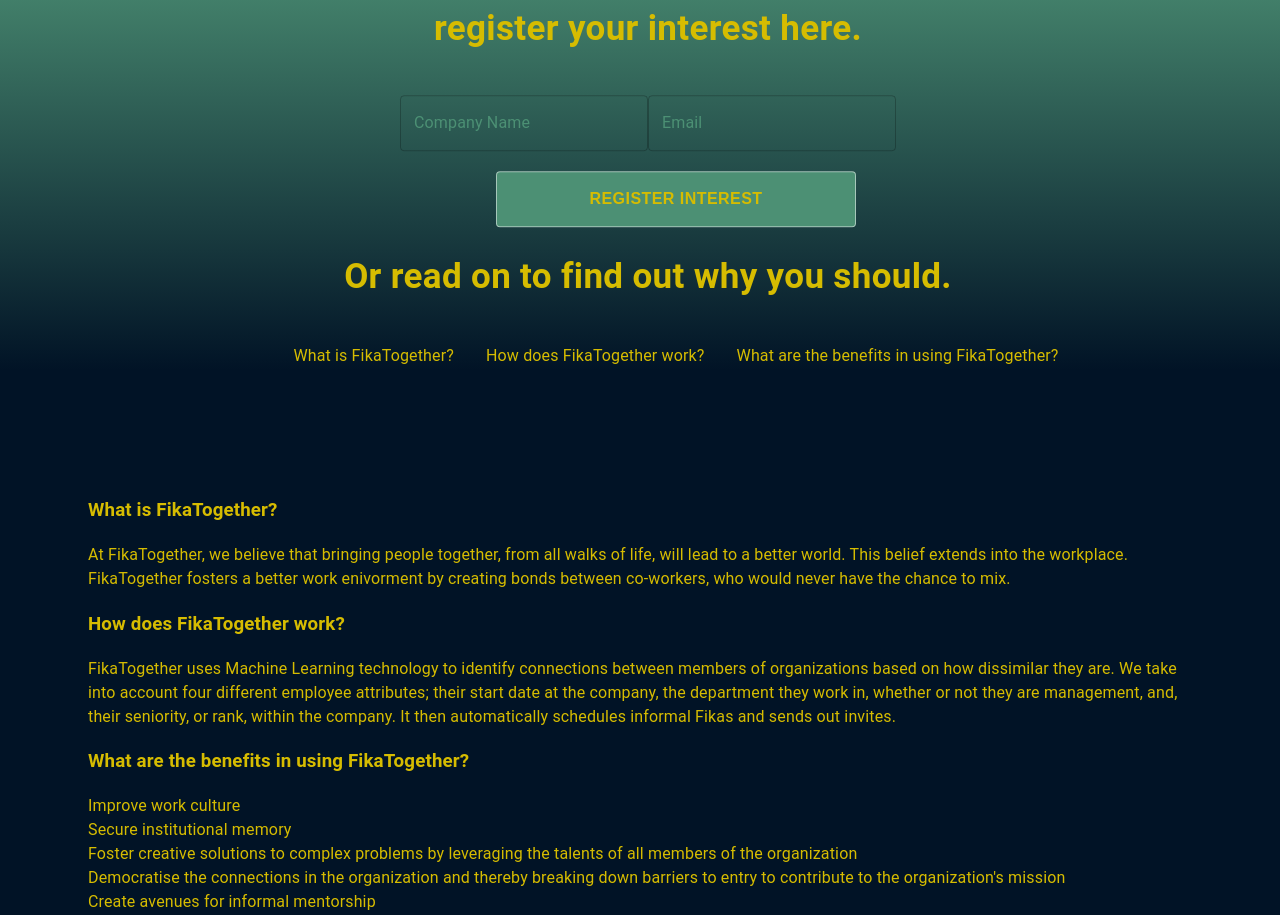
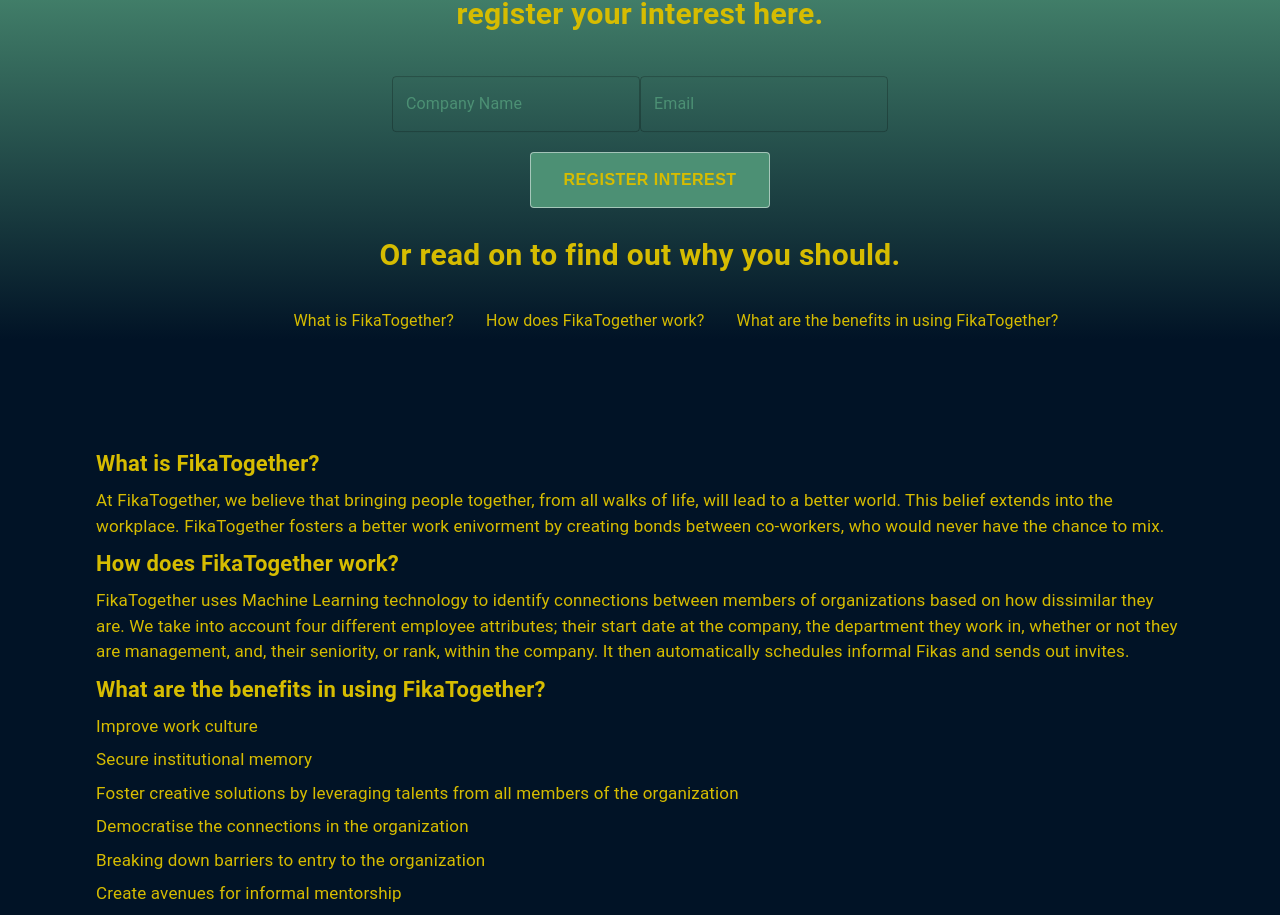
Before and after one commit to CraftAcademy/FikaTogether-Admin, a React (Create React App) app: page / in a window 1280 px wide. Shown: the part 216-1131 px from the top of the page. Built offline with nearby package versions, Linux system fonts and the light colour scheme; what j-tockauth would draw is missing.

Commit message:
adds styling to register button

```diff
--- a/src/components/welcomeView/AboutSection.jsx
+++ b/src/components/welcomeView/AboutSection.jsx
@@ -1,20 +1,41 @@
 import React from "react";
 import { sections } from "./data/sections";
 import { Container } from "@mui/material";
+import { Typography } from "@mui/material";
+
 
 const AboutSection = () => {
+
+  const header = {
+    fontSize: 22,
+    m: 1,
+    fontWeight: "bold",
+  }
+
+  const content = {
+    fontSize: 17,
+    m: 1,
+  }
+
+  const list = {
+    fontSize: 17,
+    m: 1,
+  }
   let aboutSections = sections.map((section) => {
     return (
-      <div id={section.category} data-cy={`${section.category}-section`} key={section.category}>
-        {" "}
-        <h3 >{section.header}</h3>
-        <body>{section.content}</body>
-        <body>{section.list.point_1}</body>
-        <body>{section.list.point_2}</body>
-        <body>{section.list.point_3}</body>
-        <body>{section.list.point_4}</body>
-        <body>{section.list.point_5}</body>
-
+      <div
+        id={section.category}
+        data-cy={`${section.category}-section`}
+        key={section.category}
+      >
+        <Typography sx={header} component="div">{section.header}</Typography>
+        <Typography sx={content} component="div">{section.content}</Typography>
+        <Typography sx={list} component="div">{section.list.point_1}</Typography>
+        <Typography sx={list} component="div">{section.list.point_2}</Typography>
+        <Typography sx={list} component="div">{section.list.point_3}</Typography>
+        <Typography sx={list} component="div">{section.list.point_4}</Typography>
+        <Typography sx={list} component="div">{section.list.point_5}</Typography>
+        <Typography sx={list} component="div">{section.list.point_6}</Typography>
       </div>
     );
   });
--- a/src/components/welcomeView/RegisterCompany.jsx
+++ b/src/components/welcomeView/RegisterCompany.jsx
@@ -1,12 +1,18 @@
 import React from "react";
 import { Button, Box, TextField, Typography, Stack } from "@mui/material";
 import { useTranslation } from "react-i18next";
+import { useMediaQuery } from "react-responsive";
 
 const RegisterCompany = () => {
   const { t } = useTranslation();
+  const isTabletOrMobile = useMediaQuery({ query: "(max-width: 500px)" });
+
+  const btnLocation = isTabletOrMobile
+    ? { left: "25%", width: "100px" }
+    : { left: "39.5%", width: "20%" };
 
   const typography = {
-    fontSize: 35,
+    fontSize: 30,
     m: 1,
     fontWeight: "bold",
   };
@@ -15,7 +21,6 @@
     <Box
       sx={{
         p: 1,
-        m: 1,
         width: "100%",
       }}
     >
@@ -59,8 +64,8 @@
             color: "inherit",
             textDecoration: "inherit",
             height: "3.5rem",
-            width: "30%",
-            left: "36%",
+            width: "100px",
+            left: btnLocation,
           }}
         >
           Register Interest
--- a/src/components/welcomeView/data/sections.js
+++ b/src/components/welcomeView/data/sections.js
@@ -20,11 +20,10 @@
     list: {
       point_1: "Improve work culture",
       point_2: "Secure institutional memory",
-      point_3:
-        "Foster creative solutions to complex problems by leveraging the talents of all members of the organization",
-      point_4:
-        "Democratise the connections in the organization and thereby breaking down barriers to entry to contribute to the organization's mission",
-      point_5: "Create avenues for informal mentorship",
+      point_3: "Foster creative solutions by leveraging talents from all members of the organization",
+      point_4: "Democratise the connections in the organization",
+      point_5: "Breaking down barriers to entry to the organization",
+      point_6: "Create avenues for informal mentorship",
     },
   },
 ];
```
